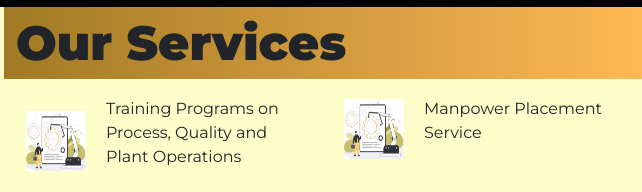
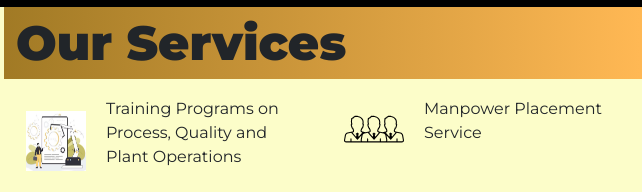
Before and after one commit to faroutfarhaan/chandaweb, a plain HTML site: page index.html in a window 1280 px wide. Shown: the part 966-1158 px from the top of the page, 0-642 px from the left. Drawn offline with nearby package versions, Linux system fonts and the light colour scheme.

Commit message:
iconupdate

```diff
--- a/index.html
+++ b/index.html
@@ -134,7 +134,7 @@
       </div>
       <div class="col-lg-3  col-md-6 parent ">
 
-        <img src="images/trainingcartoon.jpg" width="80px" height="80px">
+        <img src="images/men-svgrepo-com.svg" width="80px" height="80px">
         <p>Manpower Placement Service</p>
       </div>
       <div class="col-lg-3  col-md-6 parent">
```
Also changed, not shown: images/men-svgrepo-com.svg (added).
